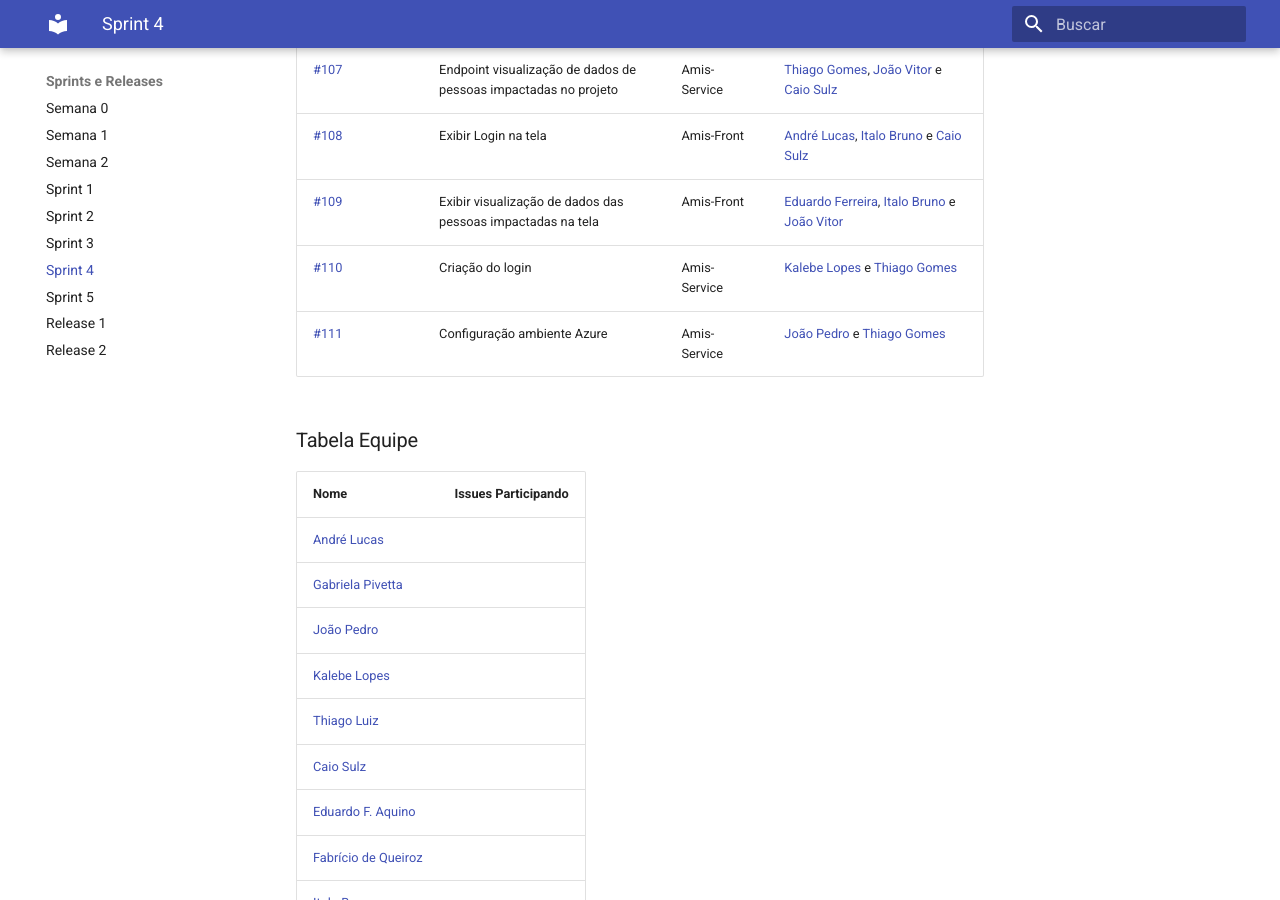
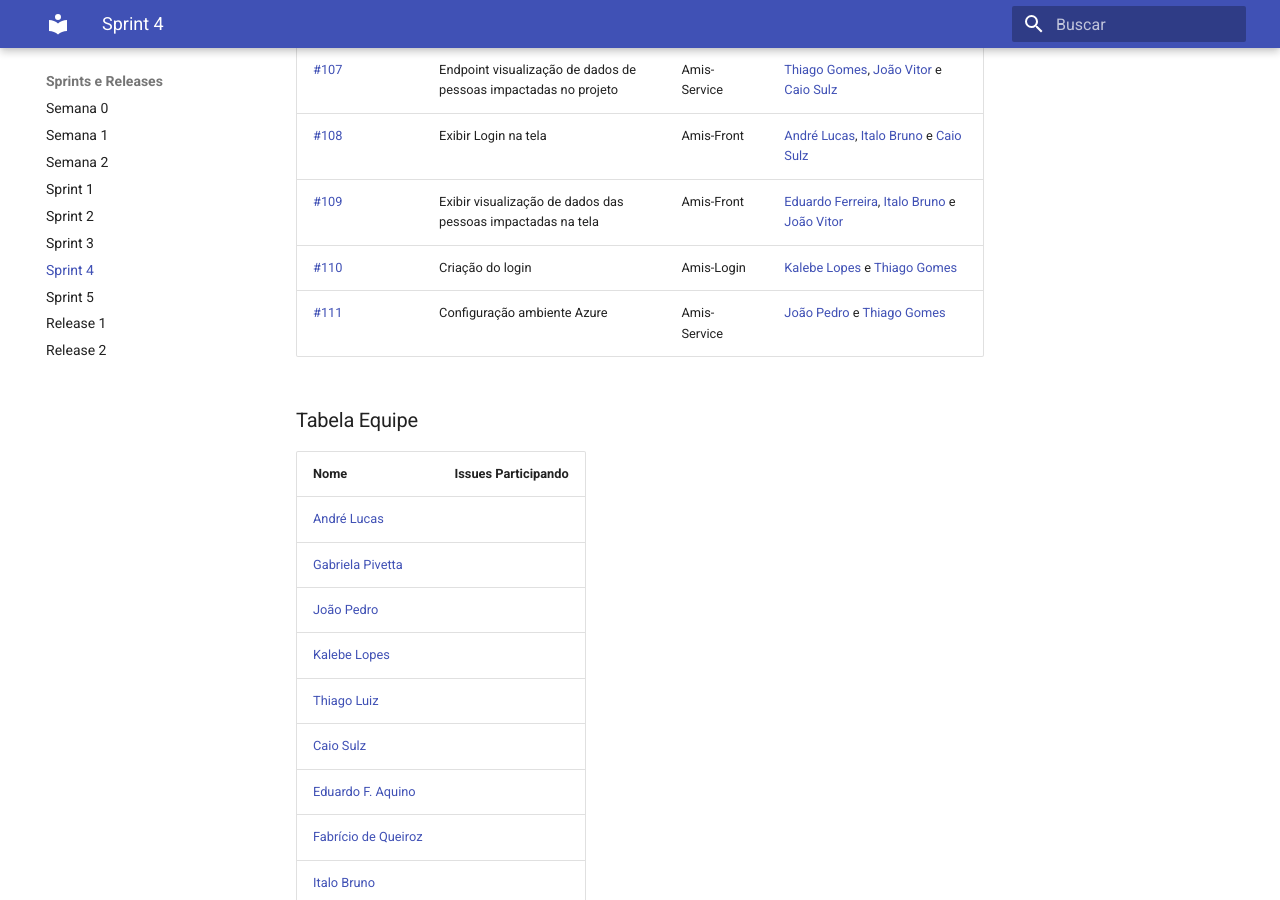
Before and after one commit to fga-eps-mds/2022.2-Amis-Doc, an MkDocs documentation site: the page built from docs/Sprints_Releases/sprint4.md, in a window 1280 px wide and 900 px high, scrolled down 793 px. Built offline with MkDocs 1.6.1 and Material for MkDocs 9.7.7, drawn with Linux system fonts in a browser that asks for light colours.

Commit message:
conscertando o repositorio escrito

```diff
--- a/docs/Sprints_Releases/sprint4.md
+++ b/docs/Sprints_Releases/sprint4.md
@@ -21,7 +21,7 @@
 | [#107](https://github.com/fga-eps-mds/2022.2-Amis-Doc/issues/107) | Endpoint visualização de dados de pessoas impactadas no projeto | Amis-Service | [Thiago Gomes](https://github.com/thiagolsg), [João Vitor](https://github.com/Jvsoutomaior) e [Caio Sulz](https://github.com/CaioSulz) |
 | [#108](https://github.com/fga-eps-mds/2022.2-Amis-Doc/issues/108) | Exibir Login na tela | Amis-Front | [André Lucas](https://github.com/andrelucasf), [Italo Bruno](https://github.com/ItaloBrunoM) e [Caio Sulz](https://github.com/CaioSulz) |
 | [#109](https://github.com/fga-eps-mds/2022.2-Amis-Doc/issues/109) | Exibir visualização de dados das pessoas impactadas na tela | Amis-Front | [Eduardo Ferreira](https://github.com/fxred), [Italo Bruno](https://github.com/ItaloBrunoM) e [João Vitor](https://github.com/Jvsoutomaior) |
-| [#110](https://github.com/fga-eps-mds/2022.2-Amis-Doc/issues/110) | Criação do login | Amis-Service | [Kalebe Lopes](https://github.com/KalebeLopes) e [Thiago Gomes](https://github.com/thiagolsg) |
+| [#110](https://github.com/fga-eps-mds/2022.2-Amis-Doc/issues/110) | Criação do login | Amis-Login | [Kalebe Lopes](https://github.com/KalebeLopes) e [Thiago Gomes](https://github.com/thiagolsg) |
 | [#111](https://github.com/fga-eps-mds/2022.2-Amis-Doc/issues/111) | Configuração ambiente Azure | Amis-Service | [João Pedro](https://github.com/jps12) e [Thiago Gomes](https://github.com/thiagolsg)|
 <!-- | [#issue]() | Desc | Repo | [Part]() | -->
 
```
